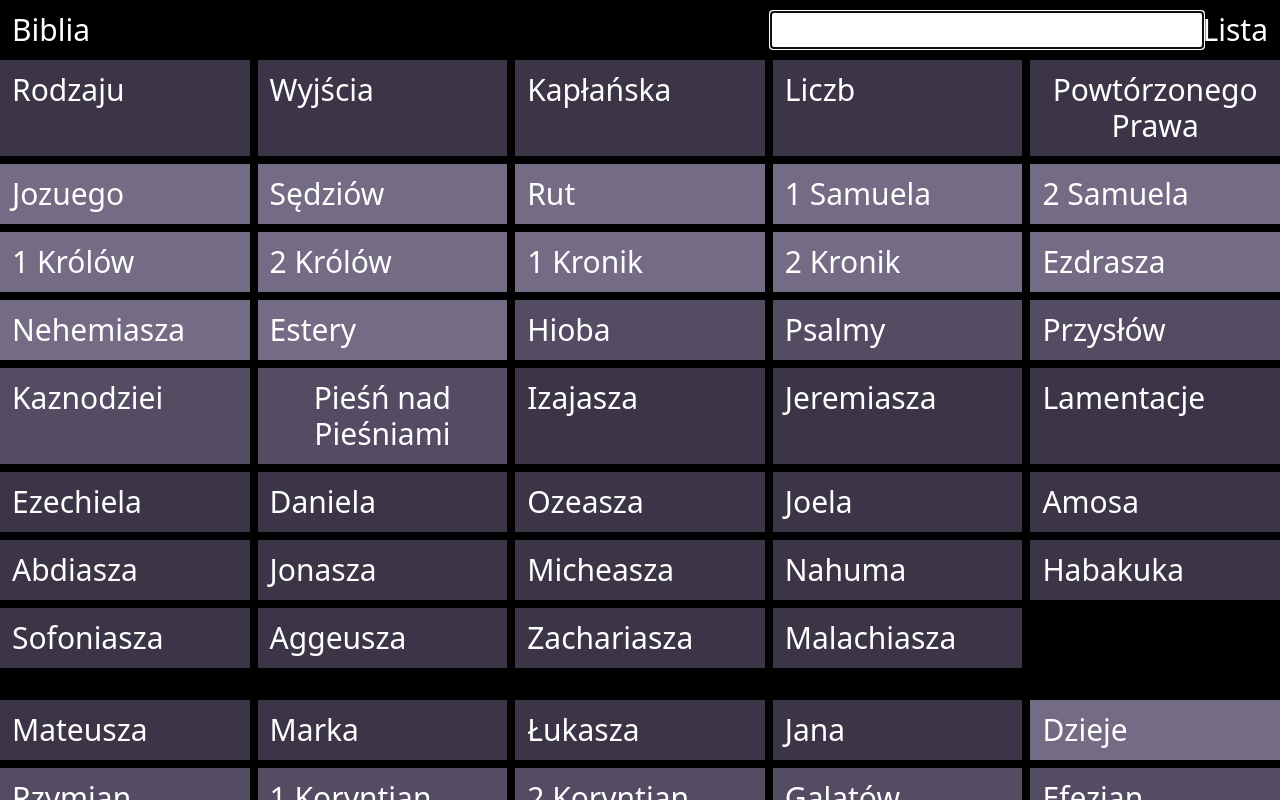
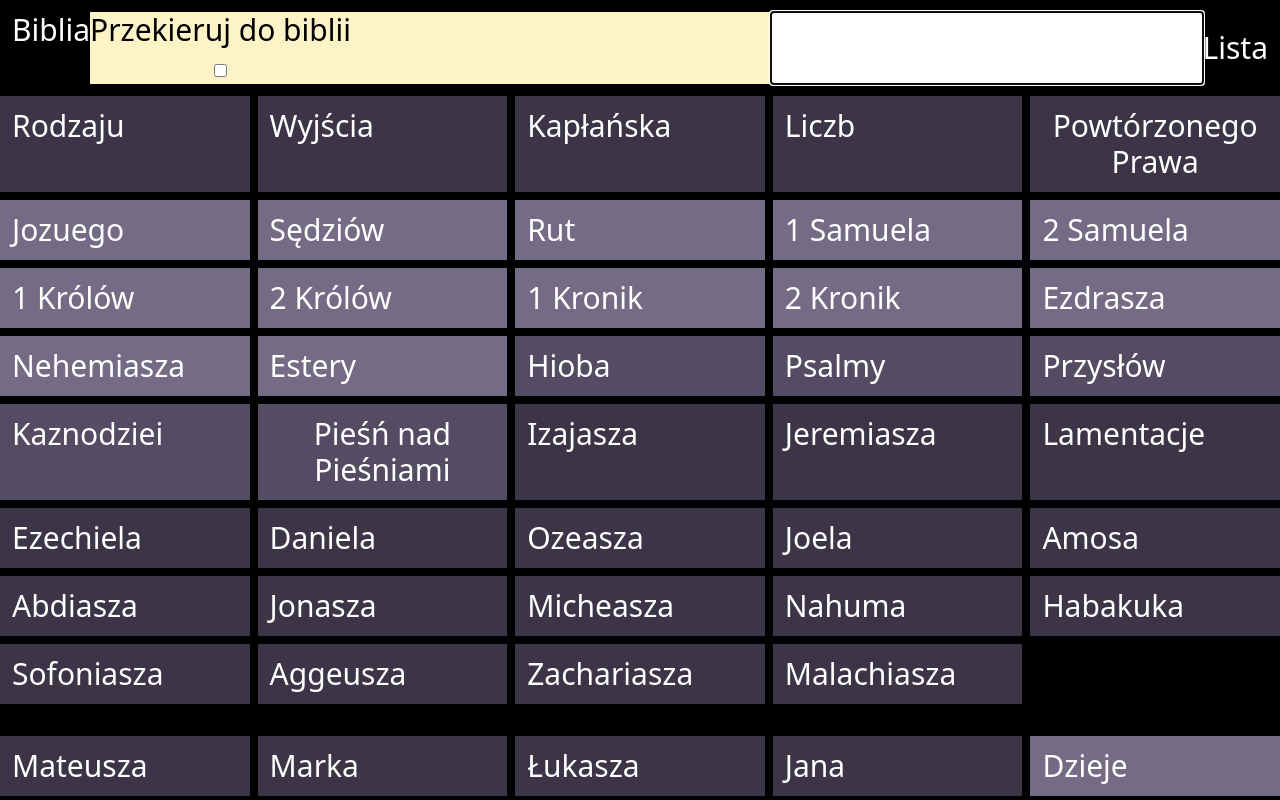
Before and after one commit to Dzban-Diego/bible-linker, a Next.js app: page / in a window 1280 px wide. Shown: the top 800 px of the page. Built offline with nearby package versions, Linux system fonts and the light colour scheme.

Commit message:
dodanie konfiga przekierowania

```diff
--- a/package.json
+++ b/package.json
@@ -9,6 +9,7 @@
     "lint": "next lint"
   },
   "dependencies": {
+    "jotai": "^1.8.6",
     "next": "12.2.5",
     "react": "18.2.0",
     "react-dom": "18.2.0",
--- /dev/null
+++ b/src/Components/Config.tsx
@@ -0,0 +1,18 @@
+import React, {useRef} from "react";
+import {useAtom} from "jotai";
+import {redirectToVerse} from "../utils/initAtoms";
+
+const Config: React.FC = () => {
+  const [redirectToVerre, setRedirectToVerse] = useAtom(redirectToVerse)
+
+  return (
+    <div className={'bg-amber-100 w-full flex'}>
+      <label>
+        <p>Przekieruj do biblii</p>
+        <input type={'checkbox'} className="" onChange={v => setRedirectToVerse(v.target.value)} value={redirectToVerre}/>
+      </label>
+    </div>
+  )
+}
+
+export default Config;
--- a/src/pages/index.tsx
+++ b/src/pages/index.tsx
@@ -2,11 +2,15 @@ import {useEffect, useState} from 'react';
 import {book_type, books} from '../utils/books';
 import {useGetChapter} from '../utils/useGetChapter';
 import {NextPage} from "next";
+import Config from "../Components/Config";
+import {useAtom} from "jotai";
+import {redirectToVerse} from "../utils/initAtoms";
 
 const Index: NextPage = () => {
   const [book, setBook] = useState<book_type>();
   const [chapter_index, setChapterIndex] = useState<number>();
   const {chapter, updateChapter, clearChatper} = useGetChapter();
+  const [redirectToVerses, setRedirectToVerses] = useAtom(redirectToVerse)
 
   const [command, setCommand] = useState<string>();
 
@@ -48,11 +52,14 @@ const Index: NextPage = () => {
     if (!chapter) return;
     const verse = chapter[verse_index - 1];
 
-    if(!verse) return console.log('test')
+    if(!verse) return
 
     // todo pobrac ustawienia
 
-    window.open(verse.link, '', 'left=600,top=250,width=700,height=700');
+    console.log(redirectToVerse)
+    if(redirectToVerses){
+      window.open(verse.link, '', 'left=600,top=250,width=700,height=700');
+    }
 
     const el = document.createElement('textarea');
     el.value = `> [${book?.book_name} ${chapter_index}:${verse_index}](${verse.link}) ${verse.content}`;
@@ -131,6 +138,7 @@ const Index: NextPage = () => {
         <span className={'text-white'}>
           {book ? `${book.book_name} ${chapter_index ?? ''}` : 'Biblia'}
         </span>
+        <Config />
         <div className={'flex justify-center'}>
           <input
             autoFocus
--- /dev/null
+++ b/src/utils/initAtoms.ts
@@ -0,0 +1,4 @@
+
+import {atom} from 'jotai'
+
+export const redirectToVerse = atom('redirectToVerse')
--- a/src/utils/useGetChapter.ts
+++ b/src/utils/useGetChapter.ts
@@ -31,8 +31,6 @@ export const useGetChapter = (): {
 
     const article_content = data_html.querySelector('article');
     const chapter_content = article_content?.querySelector('.scalableui');
-
-    console.log(article_content)
 
     if (!chapter_content) return false;
 
```
Also changed, not shown: 1 other file (tests, documents, lock files or other folders).
